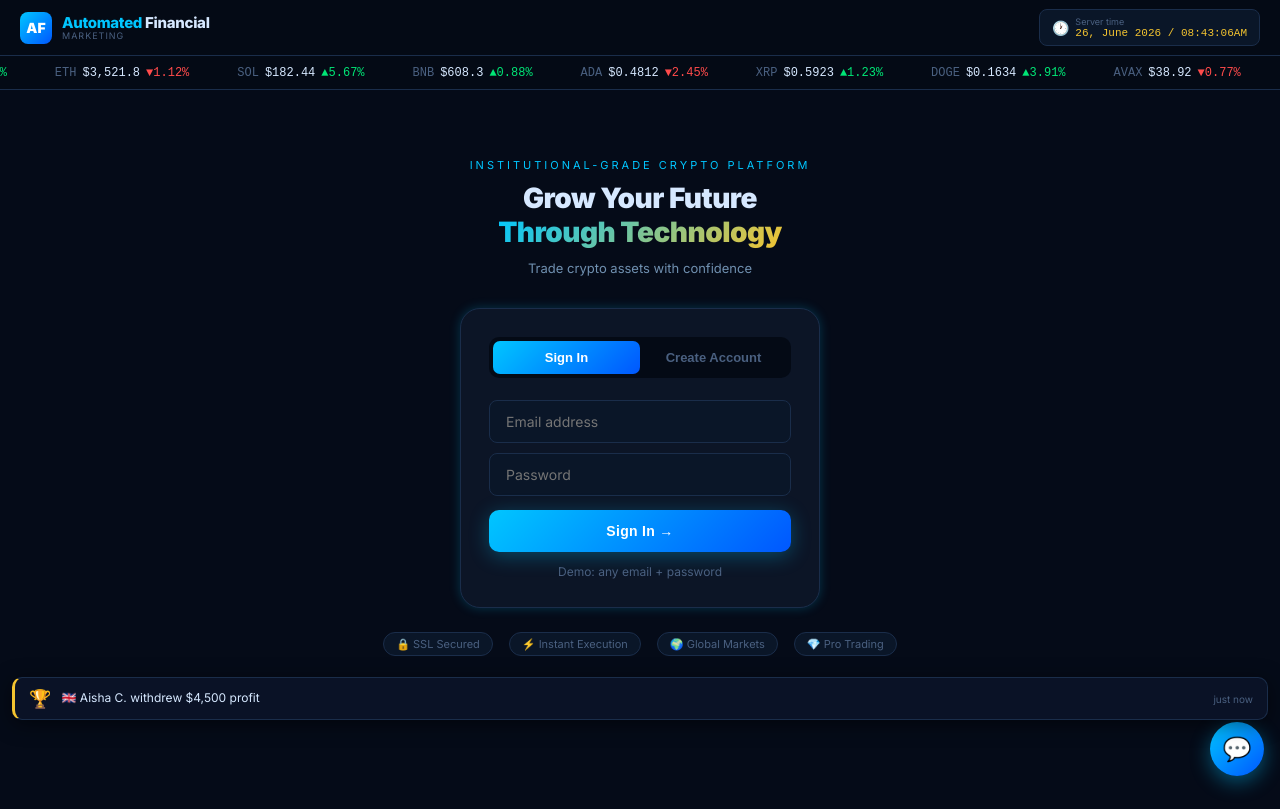
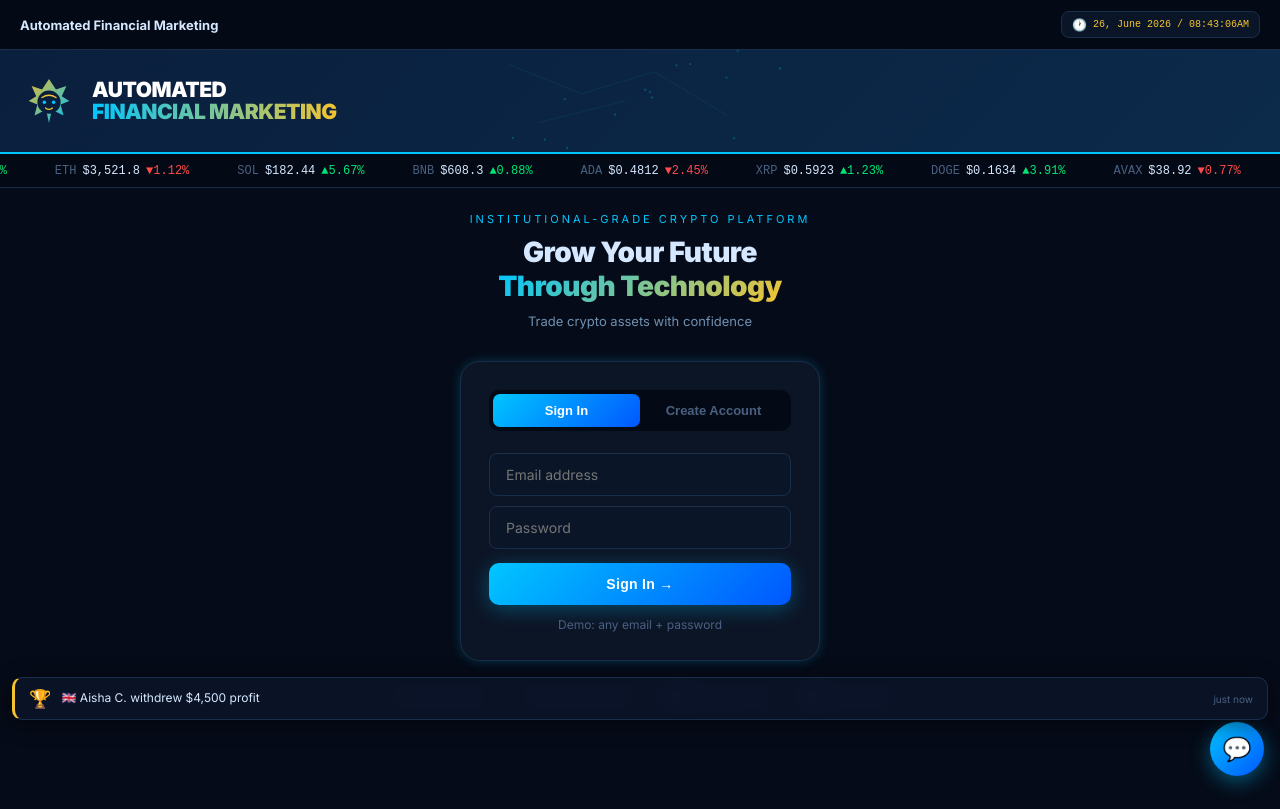
Before and after one commit to financial9/automatedforexchang, a React (Vite) app: page / in a window 1280 px wide. Built offline with nearby package versions, Linux system fonts and the light colour scheme.

Commit message:
Add files via upload

```diff
--- a/src/App.jsx
+++ b/src/App.jsx
@@ -218,22 +218,43 @@ function LoginPage({ onAuth }) {
       `}</style>
 
       {/* Header */}
-      <div style={{background:"#040A15",borderBottom:`1px solid ${C.border}`,padding:"0 20px",height:56,display:"flex",alignItems:"center",justifyContent:"space-between"}}>
-        <div style={{display:"flex",alignItems:"center",gap:10}}>
-          <div style={{width:32,height:32,borderRadius:8,background:`linear-gradient(135deg,${C.accent},#0057FF)`,display:"flex",alignItems:"center",justifyContent:"center",fontWeight:900,fontSize:14,color:"#fff"}}>AF</div>
+      <div style={{background:"#040A15",borderBottom:`1px solid ${C.border}`,padding:"0 20px",height:50,display:"flex",alignItems:"center",justifyContent:"space-between"}}>
+        <div style={{fontWeight:700,fontSize:13,color:C.text}}>Automated Financial Marketing</div>
+        <div style={{display:"flex",alignItems:"center",gap:6,background:"#0A1628",border:`1px solid ${C.border}`,borderRadius:8,padding:"5px 10px"}}>
+          <span style={{fontSize:12}}>🕐</span>
+          <span style={{fontSize:10,color:C.gold,fontFamily:"monospace"}}>{fmtTime(serverTime)}</span>
+        </div>
+      </div>
+
+      {/* Logo Banner */}
+      <div style={{position:"relative",overflow:"hidden",background:"linear-gradient(135deg,#0A1F3D,#0C2A4A)",padding:"22px 20px",borderBottom:`2px solid ${C.accent}`}}>
+        <svg width="100%" height="100%" style={{position:"absolute",inset:0,opacity:.25}} viewBox="0 0 400 140">
+          {[...Array(14)].map((_,i)=>(
+            <circle key={i} cx={Math.random()*400} cy={Math.random()*140} r="1.6" fill={C.accent}/>
+          ))}
+          <line x1="20" y1="20" x2="120" y2="60" stroke={C.accent} strokeWidth=".5"/>
+          <line x1="120" y1="60" x2="220" y2="30" stroke={C.accent} strokeWidth=".5"/>
+          <line x1="220" y1="30" x2="320" y2="90" stroke={C.accent} strokeWidth=".5"/>
+          <line x1="60" y1="100" x2="180" y2="70" stroke={C.accent} strokeWidth=".5"/>
+        </svg>
+        <div style={{position:"relative",display:"flex",alignItems:"center",gap:14}}>
+          <svg width="58" height="58" viewBox="0 0 100 100">
+            <defs>
+              <linearGradient id="bullGrad" x1="0" y1="0" x2="1" y2="1">
+                <stop offset="0%" stopColor={C.gold}/>
+                <stop offset="100%" stopColor={C.accent}/>
+              </linearGradient>
+            </defs>
+            <path d="M50 12 L38 30 L20 24 L28 42 L15 50 L30 56 L25 75 L45 65 L50 88 L55 65 L75 75 L70 56 L85 50 L72 42 L80 24 L62 30 Z" fill="url(#bullGrad)" opacity="0.95"/>
+            <circle cx="50" cy="52" r="20" fill="#0A1F3D"/>
+            <path d="M38 44 Q50 36 62 44" stroke={C.gold} strokeWidth="2.5" fill="none" strokeLinecap="round"/>
+            <circle cx="42" cy="52" r="3" fill={C.accent}/>
+            <circle cx="58" cy="52" r="3" fill={C.accent}/>
+            <path d="M44 62 Q50 67 56 62" stroke={C.gold} strokeWidth="2" fill="none" strokeLinecap="round"/>
+          </svg>
           <div>
-            <div style={{fontWeight:800,fontSize:15,letterSpacing:-.3,lineHeight:1}}>
-              <span style={{color:C.accent}}>Automated</span>
-              <span style={{color:C.text}}> Financial</span>
-            </div>
-            <div style={{fontSize:9,color:C.muted,letterSpacing:1,textTransform:"uppercase"}}>Marketing</div>
-          </div>
-        </div>
-        <div style={{display:"flex",alignItems:"center",gap:6,background:"#0A1628",border:`1px solid ${C.border}`,borderRadius:8,padding:"6px 12px"}}>
-          <span style={{fontSize:14}}>🕐</span>
-          <div>
-            <div style={{fontSize:9,color:C.muted}}>Server time</div>
-            <div style={{fontSize:11,color:C.gold,fontFamily:"monospace"}}>{fmtTime(serverTime)}</div>
+            <div style={{fontWeight:900,fontSize:21,letterSpacing:-.5,color:"#fff",lineHeight:1.05}}>AUTOMATED</div>
+            <div style={{fontWeight:900,fontSize:21,letterSpacing:-.5,background:`linear-gradient(90deg,${C.accent},${C.gold})`,WebkitBackgroundClip:"text",WebkitTextFillColor:"transparent",lineHeight:1.05}}>FINANCIAL MARKETING</div>
           </div>
         </div>
       </div>
@@ -248,6 +269,7 @@ function LoginPage({ onAuth }) {
           <h1 style={{margin:0,fontSize:28,fontWeight:900,lineHeight:1.2,letterSpacing:-.5}}>
             Grow Your Future<br/>
             <span style={{background:`linear-gradient(135deg,${C.accent},${C.gold})`,WebkitBackgroundClip:"text",WebkitTextFillColor:"transparent"}}>Through Technology</span>
+
           </h1>
           <p style={{margin:"10px 0 0",color:C.subtext,fontSize:13}}>Trade crypto assets with confidence</p>
         </div>
```
